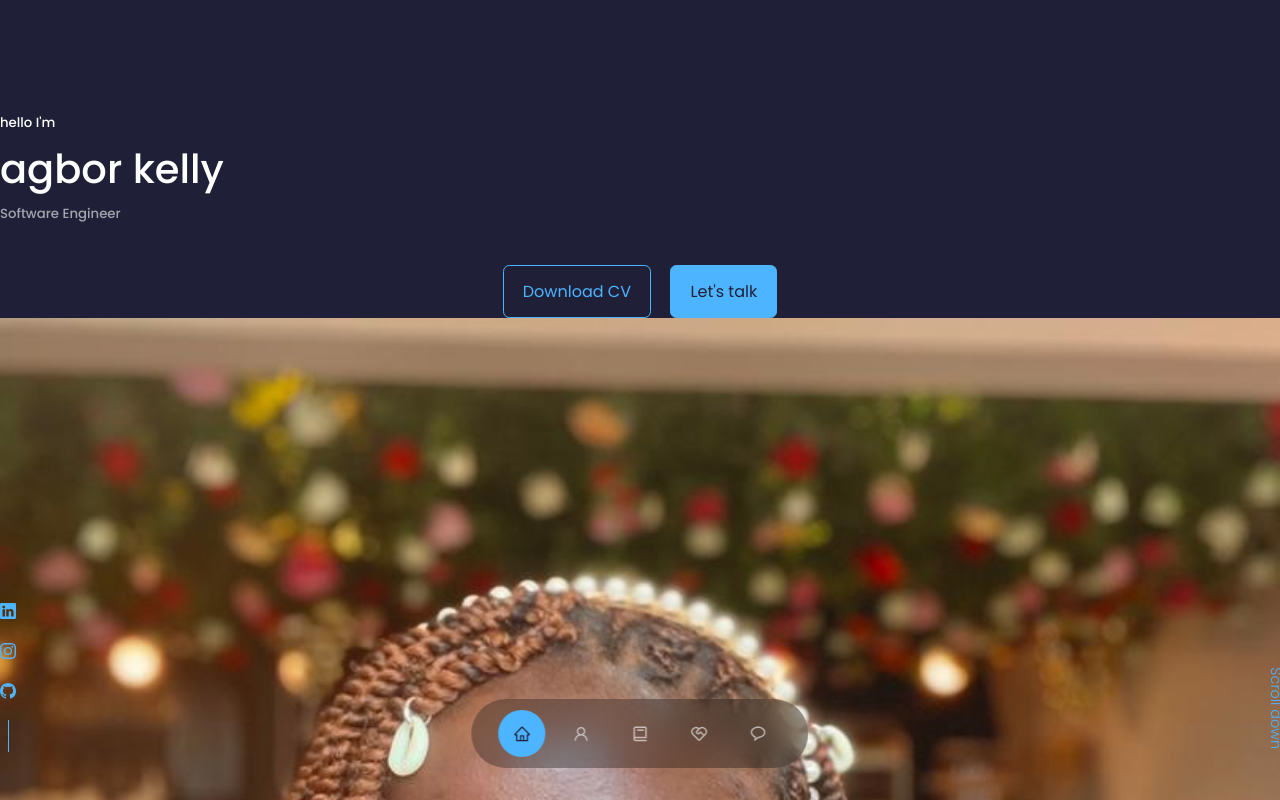
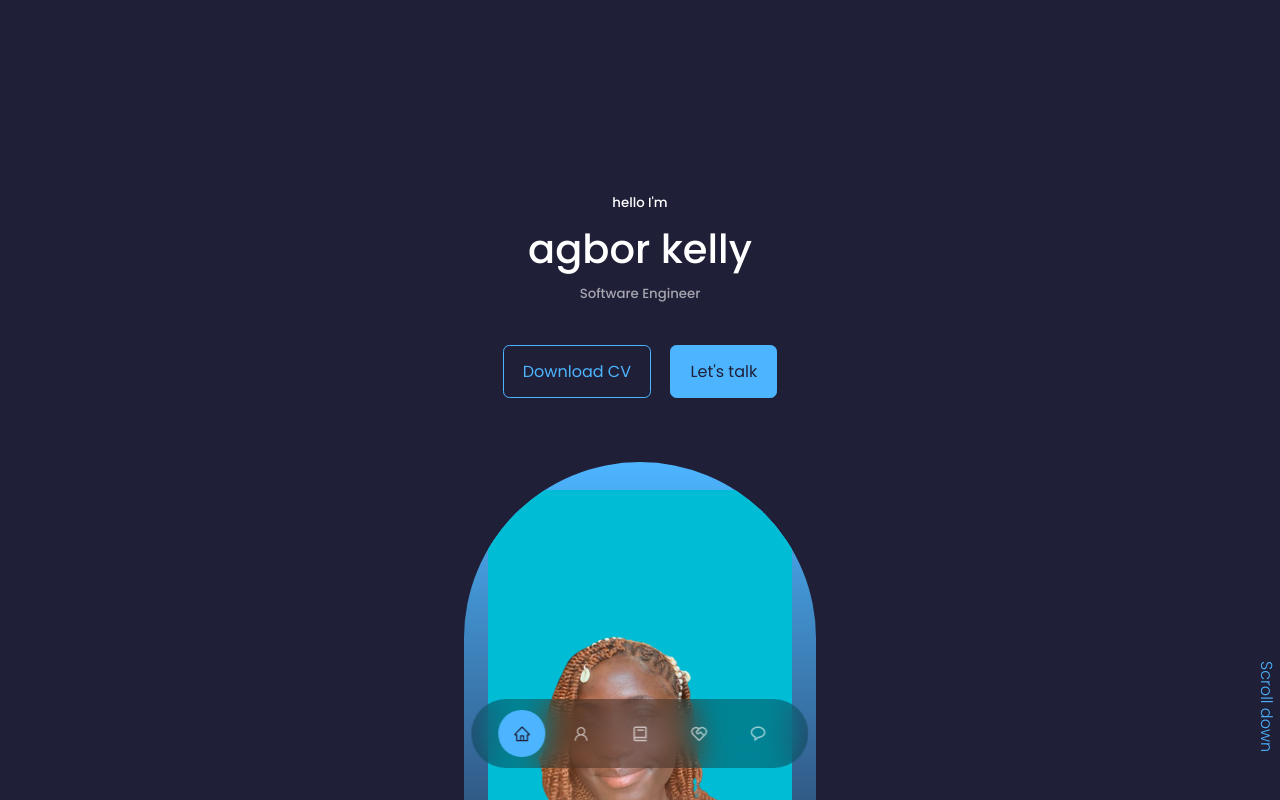
Before and after one commit to kelagb45/https---github.com-kelagb45-application, a React (Create React App) app in the folder portfolio/: page / in a window 1280 px wide. Shown: the top 800 px of the page. Built offline with nearby package versions, Linux system fonts and the light colour scheme.

Commit message:
edited some stuff

```diff
--- a/portfolio/src/components/about/About.jsx
+++ b/portfolio/src/components/about/About.jsx
@@ -1,6 +1,6 @@
 import React from 'react'
 import './about.css'
-import Me from '../../assets/ima.png'
+import Me from '../../assets/keli.jpg'
 import {FaAward} from 'react-icons/fa'
 import {FiUsers} from 'react-icons/fi'
 import {VscFolderLibrary} from 'react-icons/vsc'
--- a/portfolio/src/components/contact/Contact.jsx
+++ b/portfolio/src/components/contact/Contact.jsx
@@ -43,7 +43,7 @@ const Contact = () => {
             <BsWhatsapp className="contact__option__icon" />
             <h4>Whatsapp</h4>
             <h5>Direct message</h5>
-            <a href="https://web.whatsapp.com//send?phone=+237693677135">
+            <a href="https://wa.link/qmig9i//send?phone=+237693677135">
               Whatsapp me
             </a>
           </article>
--- a/portfolio/src/components/header/Header.jsx
+++ b/portfolio/src/components/header/Header.jsx
@@ -2,7 +2,7 @@ import React from 'react'
 import './header.css'
 import HeaderSocial from './HeaderSocial'
 import CTA from './CTA'
-import me from './../../assets/keli.jpg'
+import me from './../../assets/ima.png'
 function Header() {
   return (
     <header>
--- a/portfolio/src/components/header/header.css
+++ b/portfolio/src/components/header/header.css
@@ -1,16 +1,16 @@
 header {
-    height: 100vh;
+    height: 150vh;
+    /*vh correspond to viewport height*/
     padding-top: 7rem;
     overflow: hidden;
 }
 
 .header__container {
+    height: 100%;
     text-align: center;
-        height: 100%;
     position: relative;
 }
 
-    /* ########### CTA ############*/
 .cta {
     margin-top: 2.5rem;
     display: flex;
@@ -18,8 +18,7 @@ header {
     justify-content: center;
 }
 
-    /* ########### HEADER SOCIALS ############*/
-    .header__socials {
+.header__social {
     display: flex;
     flex-direction: column;
     align-items: center;
@@ -29,52 +28,60 @@ header {
     bottom: 3rem;
 }
 
-    .header__socials::after {
+.header__social::after {
+    /*the after tag help us to draw the vertical line we have
+after the social icons*/
     content: '';
     width: 1px;
     height: 2rem;
     background: var(--color-primary);
 }
 
-    /* ########### ME ############*/
-    .me {
+.my_image {
     background: linear-gradient(var(--color-primary), transparent);
     width: 22rem;
-        height: 30rem;
+    Height: 35rem;
     position: absolute;
     left: calc(50% - 11rem);
+    /*this help to place the image to the middle of screen*/
     margin-top: 4rem;
     border-radius: 12rem 12rem 0 0;
     overflow: hidden;
     padding: 0rem 1.5rem 1.5rem 1.5rem;
 }
 
-    /* ########### SCROLL DOWN ############*/
 .scroll__down {
     position: absolute;
-        right: -2.3rem;
+    right: -2rem;
     bottom: 5rem;
     transform: rotate(90deg);
     font-weight: 300;
-        font-size: 0.9rem;
+    font-weight: 0.9rem;
 }
 
-    /*############# MEDIA QUERIES (MEDIUM DEVICES) ########### */
-    @media  screen and (max-width: 1024px) {
+.info {
+    margin-top: 80px;
+}
+
+h5,h1{
+    text-align: center;
+}
+
+/*This is what we call media query: here we define the css that will be apply for a
+specific screen*/
+@media screen and(max-width:1024px) {
     header {
-            height: 68vh;
+        height: 68vh
     }
 }
 
-    /*############# MEDIA QUERIES (SMALL DEVICES) ########### */
-    @media  screen and (max-width: 600px) {
+@media screen and(max-width:600px) {
     header {
-            height: 100vh;
+        height: 100vh
     }
 
-        .header__socials,
+    .header__social,
     .scroll__down {
         display: none;
     }
-
 }
--- a/portfolio/src/components/testimonial/Testimonial.jsx
+++ b/portfolio/src/components/testimonial/Testimonial.jsx
@@ -6,13 +6,7 @@ import AVTR3 from "../../assets/image.jpg";
 import AVTR4 from "../../assets/keli.jpg";
 
 // import Swiper core and required modules
-import { Navigation } from "swiper";
 
-import { Swiper, SwiperSlide } from "swiper/react";
-
-// Import Swiper styles
-import "swiper/css";
-import "swiper/css/navigation";
 
 const data = [
   {
@@ -41,31 +35,27 @@ const data = [
   },
 ];
 
-const Testimonials = () => {
+function Testimonials () {
+
   return (
     <section id="testimonials">
       <h5>Review from clients</h5>
       <h2>Testimonials</h2>
 
-      <Swiper
-        className="container testimonials__container" // install Swiper modules
-        modules={[Navigation]}
-        spaceBetween={40}
-        slidesPerView={1}
-        navigation
-      >
+
+      <div>
         {data.map(({ avatar, name, review }, index) => {
           return (
-            <SwiperSlide key={index} className="testimonial">
+            <article key={index} className="testimonial">
               <div className="client__avatar">
                 <img src={avatar} />
               </div>
               <h5 className="client__name">{name}</h5>
               <small className="client__review">{review}</small>
-            </SwiperSlide>
+            </article>
           );
         })}
-      </Swiper>
+      </div>
     </section>
   );
 };
```
Lines whose indentation alone changed are shown as unchanged.
